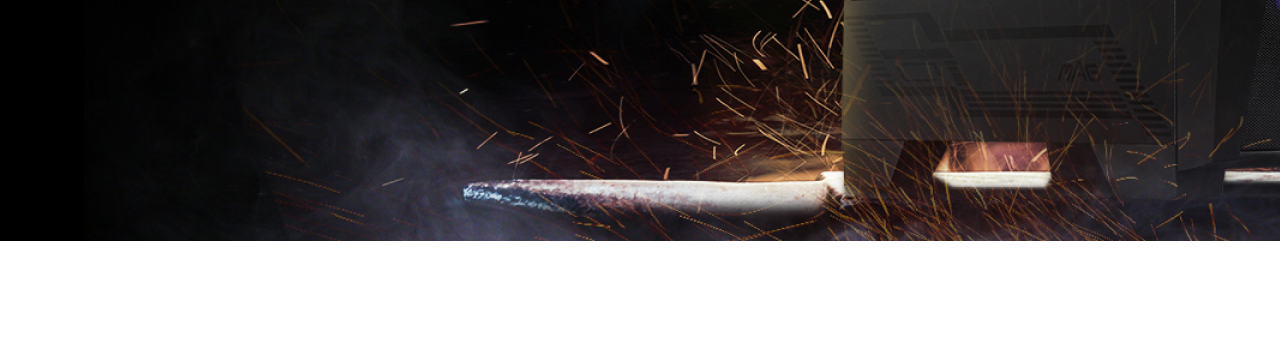
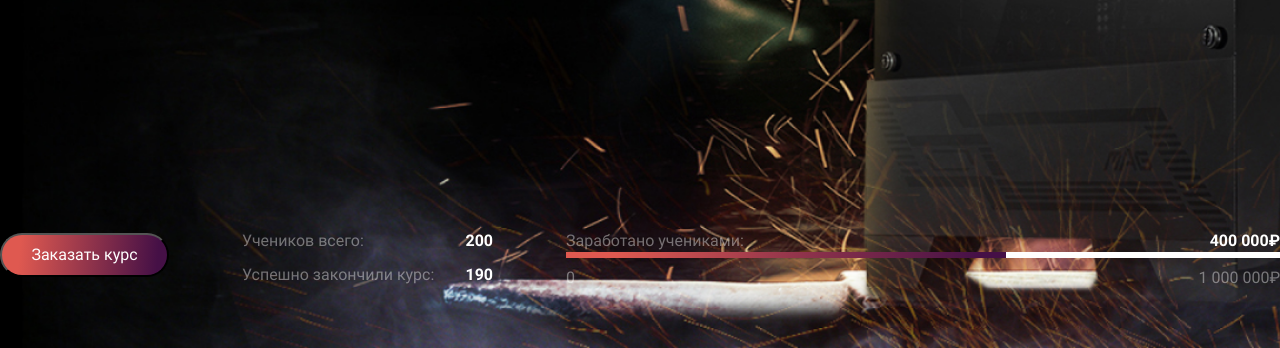
Before and after one commit to REV79/computed-assembling, a website: page src/index.html in a window 1280 px wide. Shown: the part 719-1067 px from the top of the page. Before the commit the page ends 960 px from the top, so only its background shows below. Drawn offline with Linux system fonts and the light colour scheme.

Commit message:
полная первая секция

```diff
--- a/src/index.html
+++ b/src/index.html
@@ -59,8 +59,32 @@
                     </div>
                 </div>
             </div>
-            <div class="promo__footer">
-                <button type="button" class="ordering__btn">Заказать курс</button>
+            <div class="promo_footer">
+                <button type="button" class="promo_footer__ordering-btn">Заказать курс</button>
+                <div class="promo_footer__statistic">
+                    <div class="promo_footer__statistic-content">
+                        <p class="promo_footer__descr">Учеников всего:</p>
+                        <p class="promo_footer__value">200</p>
+                    </div>
+                    <div class="promo_footer__statistic-content">
+                        <p class="promo_footer__descr">Успешно закончили курс:</p>
+                        <p class="promo_footer__value">190</p>
+                    </div>
+                </div>
+                <div class="promo_footer__progress-wrapper">
+                    <div class="promo_footer__statistic-content">
+                        <p class="promo_footer__descr">Заработано учениками:</p>
+                        <p class="promo_footer__value">400 000₽</p>
+                    </div>
+                    <div class="promo_footer__progress-grad">
+                        <div class="promo_footer__progress-red"></div>
+                        <div class="promo_footer__progress-white"></div>
+                    </div>
+                    <div class="promo_footer__statistic-content">
+                        <p class="promo_footer__descr">0</p>
+                        <p class="promo_footer__descr">1 000 000₽</p>
+                    </div>
+                </div>
             </div>
         </div>
         <button type="button" href="#" class="promo__btn">Зайти в кабинет</button>
--- /dev/null
+++ b/src/sass/blocks/_promo_footer.scss
@@ -0,0 +1,68 @@
+.promo_footer{
+    margin-top: 218px;
+    width: 100%;
+    height: 130px;
+    display: flex;
+    justify-content: space-between;
+    align-items: center;
+    &__statistic{
+        width: 251px;
+        height: 67px;
+        display: flex;
+        justify-content: space-between;
+        flex-wrap: wrap;
+    }
+    &__statistic-content{
+        width: 100%;
+        height: 29px;
+        display: flex;
+        justify-content: space-between;
+        align-items: end;
+    }
+    &__progress-wrapper{
+        width: 714px;
+        height: 67px;
+        display: flex;
+        flex-wrap: wrap;
+        justify-content: space-between;
+    }
+    &__progress-grad{
+        width: 714px;
+        height: 6px;
+        display: flex;
+        justify-content: start;
+    }
+    &__progress-red{
+        width: 440px;
+        height: 6px;
+        background: $red-gradient;
+    }
+    &__progress-white{
+        width: 274px;
+        height: 6px;
+        background: $white-text;
+    }
+    &__descr{
+        margin: 0;
+        font-weight: 400;
+        font-size: 16px;
+        color: $white-text;
+        opacity: 0.4;
+    }
+    &__value{
+        margin: 0;
+        font-weight: 700;
+        font-size: 16px;
+        color: $white-text;
+    }
+    &__ordering-btn{
+        width: 169px;
+        height: 44px;
+        background: $red-gradient;
+        color: $white-text;
+        border-radius: 50px;
+        &:hover{
+            background: $pink-gradient;
+        }
+    }
+}
--- a/src/sass/style.scss
+++ b/src/sass/style.scss
@@ -12,6 +12,7 @@
 }
 @import './blocks/promo';
 @import './blocks/header';
+@import './blocks/promo_footer';
 
 // .promo {
 //     min-height: 960px;
```
Also changed, not shown: src/css/style.min.css.
